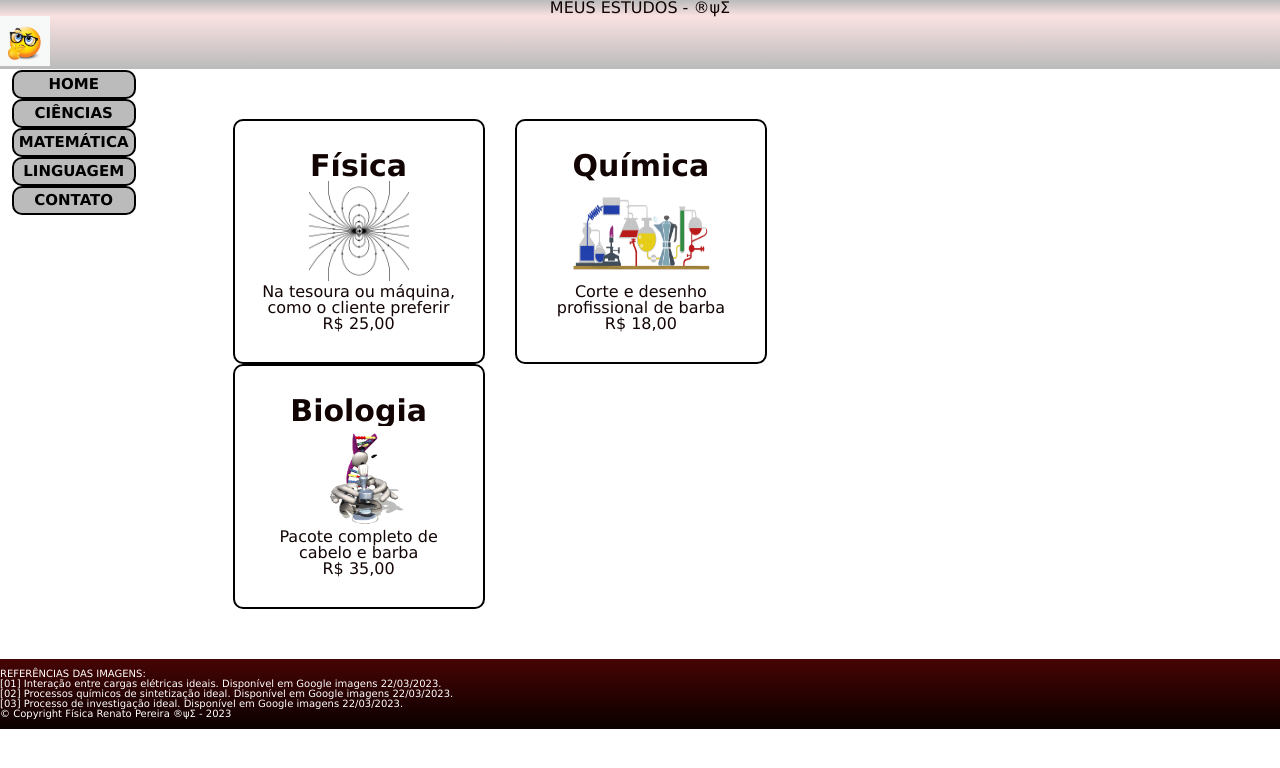
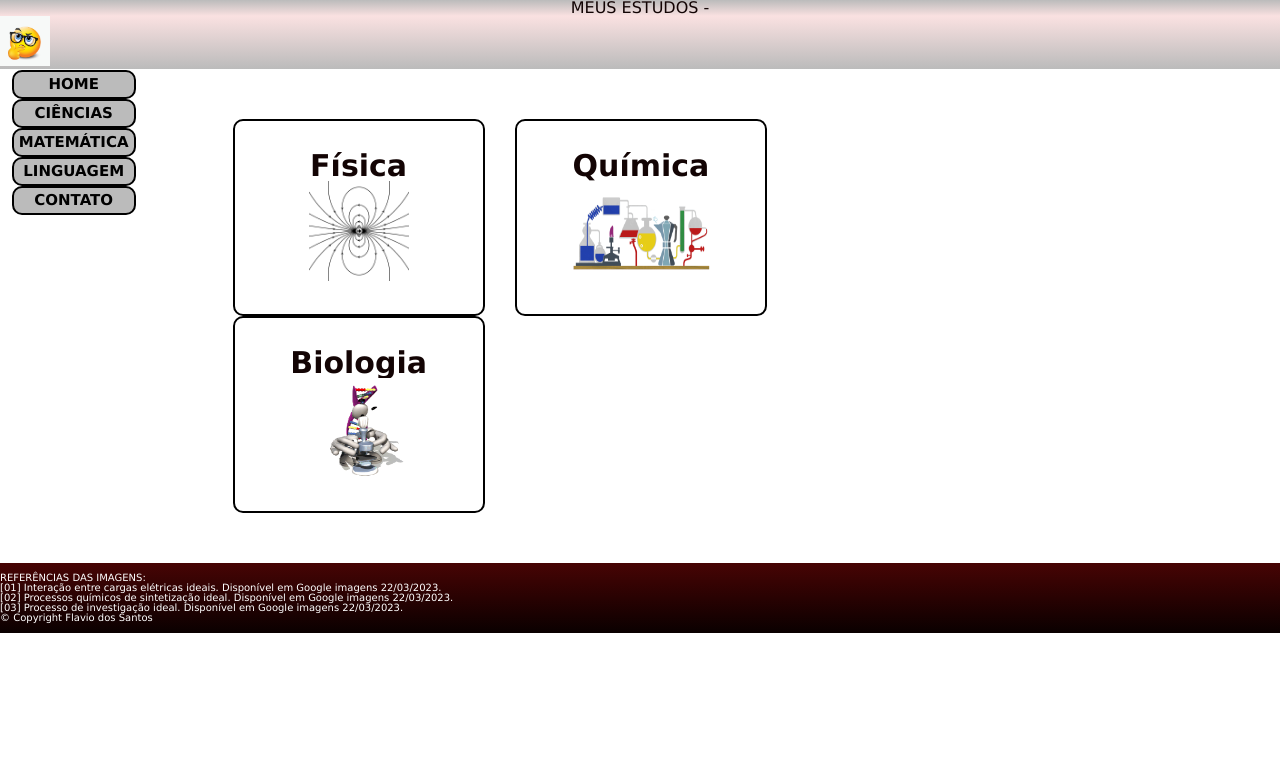
Before and after one commit to FlavioBenevenuto/pagina-aluno-, a plain HTML site: page matematica.html in a window 1280 px wide. Drawn offline with Linux system fonts and the light colour scheme.

Commit message:
Update matematica.html

```diff
--- a/matematica.html
+++ b/matematica.html
@@ -4,7 +4,7 @@
 
 
 		<meta charset="UTF-8">
-		<title>Matemática - ®ψΣ</title>
+		<title>Matemática - </title>
 
 		<link rel="stylesheet" href="reset.css">
 		<link rel="stylesheet" href="style.css">
@@ -20,7 +20,7 @@
 </style>
 	    </head>
 	    <div>	<h1 style="background:linear-gradient(#bbbbbb, #fae1e1);padding:0px;text-align:center;">
-		MEUS ESTUDOS - ®ψΣ </h1>
+		MEUS ESTUDOS - </h1>
     </div>
 <header>
 			<div class="caixa">
@@ -49,20 +49,20 @@
 				<li>
 					<h2>Física</h2>
 					<img src="fis.gif" width="100" height="100">
-					<p class="produto-descricao">Na tesoura ou máquina, como o cliente preferir</p>
-					<p class="produto-preco">R$ 25,00</p>
+					<p class="produto-descricao"></p>
+					<p class="produto-preco"></p>
 				</li>
 				<li>
 					<h2>Química</h2>
 					<img src="qui.gif" width="150" height="100">
-					<p class="produto-descricao">Corte e desenho profissional de barba</p>
-					<p class="produto-preco">R$ 18,00</p>
+					<p class="produto-descricao"></p>
+					<p class="produto-preco"></p>
 				</li>
 				<li>
 					<h2>Biologia</h2>
 					<img src="bio.gif" width="100" height="100">
-					<p class="produto-descricao">Pacote completo de cabelo e barba</p>
-					<p class="produto-preco">R$ 35,00</p>
+					<p class="produto-descricao"></p>
+					<p class="produto-preco"></p>
 				</li>
 			</ul>
 		</main>
@@ -72,7 +72,7 @@
 			<p class="copyright"> [01] Interação entre cargas elétricas ideais. Disponível em Google imagens 22/03/2023.</p>
 			<p class="copyright"> [02] Processos químicos de sintetização ideal. Disponível em Google imagens 22/03/2023.</p>
 			<p class="copyright"> [03] Processo de investigação ideal. Disponível em Google imagens 22/03/2023.</p>
-			<p class="copyright">&copy; Copyright Física Renato Pereira ®ψΣ - 2023</p>
+			<p class="copyright">&copy; Copyright Flavio dos Santos</p>
 		</footer>
 	</body>
 </html>
```
